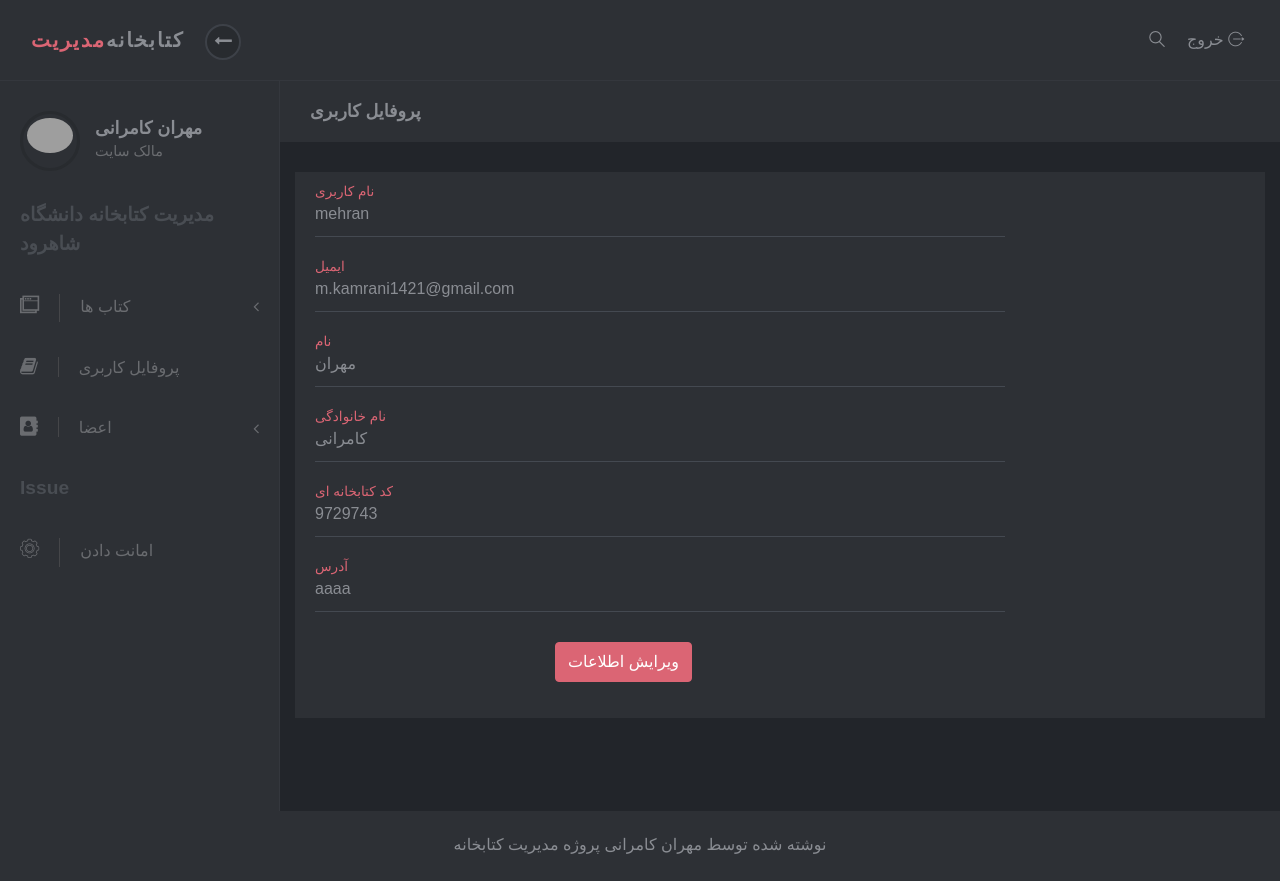
After one commit to mehran1421/Library-management-System, a Django app: page /account/profile in a window 1280 px wide. The commit adds this page. Run offline with Django 3.2, Linux system fonts and the light colour scheme; a user stored in the database is signed in; data comes from the database, SQL or seed files in the repository; both versions use the stored data as it was after the commit; some libraries are stand-ins or nearby versions; some web fonts are replaced; grey boxes are pictures that could not be loaded.

Commit message:
profile user

```diff
--- a/account/forms.py
+++ b/account/forms.py
@@ -1,3 +1,19 @@
 from django import forms
-from book.models import Issue,Book
+from .models import User
 from django.utils.translation import ugettext_lazy as _
+
+class ProfileForm(forms.ModelForm):
+    def __init__(self,*args,**kwargs):
+        user=kwargs.pop('user')
+        super(ProfileForm,self).__init__(*args,**kwargs)
+
+        if not user.is_superuser:
+            self.fields['username'].disabled=True
+            self.fields['email'].disabled=True
+            self.fields['slug'].disabled=True
+        self.fields['username'].help_text='نام کاربری خود در هنگام ثبت نام وارد شده و قابل تغییر نیست'
+        self.fields['slug'].help_text='کد کاربری کتابخانه ای را از مدیر کتابخانه طلب کنید'
+
+    class Meta:
+        model=User
+        fields = ['username', 'email', 'first_name', 'last_name', 'slug', 'address']
--- a/account/urls.py
+++ b/account/urls.py
@@ -1,5 +1,5 @@
 from django.urls import path
-from .views import BookList, BookCreate, MemberList, IssueBook, IssueUpdate, IssueList,Submitions,SearchIssueList,SearchBookList
+from .views import BookList, BookCreate, MemberList, IssueBook, IssueUpdate, IssueList,Submitions,SearchIssueList,SearchBookList,Profile
 
 app_name = 'account'
 urlpatterns = [
@@ -12,4 +12,5 @@ urlpatterns = [
     path('issue/update/<int:pk>', IssueUpdate.as_view(), name='issue_update'),
     path('issue/delete/<int:pk>', Submitions.as_view(), name="issue-delete"),
     path('issue/search', SearchIssueList.as_view(), name="issue-search"),
+    path('profile',Profile.as_view(),name='profile'),
 ]
--- a/account/views.py
+++ b/account/views.py
@@ -6,6 +6,7 @@ from book.models import Book, Issue
 from .mixins import SuperUserAccessMixin, FormValidMixin,FormDeleteMixin,FormRenewMixin
 from account.models import User
 from django.db.models import Q
+from .forms import ProfileForm
 
 
 class BookList(LoginRequiredMixin, ListView):
@@ -39,7 +40,7 @@ class IssueBook(SuperUserAccessMixin, FormValidMixin, CreateView):
 
 class IssueList(LoginRequiredMixin,ListView):
     template_name = 'registrations/issue_list.html'
-    queryset = Issue.objects.all()
+
     def get_queryset(self):
         if self.request.user.is_superuser:
             return Issue.objects.all()
@@ -69,7 +70,7 @@ class SearchIssueList(SuperUserAccessMixin,ListView):
         return Issue.objects.filter(Q(slugBook__icontains=search)|Q(slugUser__icontains=search))
 
 
-class SearchBookList(ListView):
+class SearchBookList(LoginRequiredMixin,ListView):
     paginate_by=6
     template_name="registrations/list_book.html"
 
@@ -81,3 +82,20 @@ class SearchBookList(ListView):
                                    Q(author__icontains=search)|
                                    Q(description__icontains=search)|
                                    Q(category__title__icontains=search),status='p')
+
+
+class Profile(LoginRequiredMixin, UpdateView):
+    model = User
+    form_class = ProfileForm
+    template_name = "registrations/profile.html"
+    success_url = reverse_lazy("account:profile")
+
+    def get_object(self, queryset=None):
+        return User.objects.get(pk=self.request.user.pk)
+
+    def get_form_kwargs(self):
+        kwargs = super(Profile, self).get_form_kwargs()
+        kwargs.update({
+            'user': self.request.user
+        })
+        return kwargs
--- a/templates/registrations/base.html
+++ b/templates/registrations/base.html
@@ -74,7 +74,6 @@
             <p class="no-margin-bottom">
                 نوشته شده توسط مهران کامرانی
                 پروژه مدیریت کتابخانه
-                {{ request.resolver_match }}
             </p>
         </div>
     </div>
--- /dev/null
+++ b/templates/registrations/profile.html
@@ -0,0 +1,65 @@
+{% extends 'registrations/base.html' %}
+{% load static %}
+{% load widget_tweaks %}
+{% load crispy_forms_tags %}
+
+
+{% block metatitle %}
+    پروفایل کاربری
+{% endblock %}
+
+{% block code %}
+    <div class="page-content">
+        <div class="page-header">
+            <div class="container-fluid">
+                <h2 class="h5 no-margin-bottom">پروفایل کاربری</h2>
+            </div>
+        </div>
+        <div class="col-lg-12">
+            <div class="block">
+                <div class="block-body">
+                    <form class="form-horizontal" method="post" enctype="multipart/form-data">
+                        {% csrf_token %}
+                        <div class="line"></div>
+                        <div class="row">
+                            <div class="col-sm-9">
+                                <div class="form-group-material">
+                                    {{ form.username|add_class:"input-material"|attr:"id:register-username name:registerUsername" }}
+                                    <label for="register-username" class="label-material">نام کاربری</label>
+                                </div>
+                                <div class="form-group-material">
+                                    {{ form.email|add_class:"input-material"|attr:"id:register-username name:registerUsername" }}
+                                    <label for="register-username" class="label-material">ایمیل</label>
+                                </div>
+                                <div class="form-group-material">
+                                    {{ form.first_name|add_class:"input-material"|attr:"id:register-username name:registerUsername" }}
+                                    <label for="register-username" class="label-material">نام</label>
+                                </div>
+                                <div class="form-group-material">
+                                    {{ form.last_name|add_class:"input-material"|attr:"id:register-username name:registerUsername" }}
+                                    <label for="register-username" class="label-material">نام خانوادگی</label>
+                                </div>
+                                <div class="form-group-material">
+                                    {{ form.slug|add_class:"input-material"|attr:"id:register-username name:registerUsername" }}
+                                    <label for="register-username" class="label-material">کد کتابخانه ای</label>
+                                </div>
+                                <div class="form-group-material">
+                                    {{ form.address|add_class:"input-material"|attr:"id:register-username name:registerUsername" }}
+                                    <label for="register-username" class="label-material">آدرس</label>
+                                </div>
+
+                            </div>
+                        </div>
+                        <div class="line"></div>
+
+                        <div class="form-group row">
+                            <div class="col-sm-9 ml-auto">
+                                <button type="submit" class="btn btn-primary">ویرایش اطلاعات</button>
+                            </div>
+                        </div>
+                    </form>
+                </div>
+            </div>
+        </div>
+    </div>
+{% endblock %}
--- a/templates/registrations/sidebar.html
+++ b/templates/registrations/sidebar.html
@@ -33,6 +33,7 @@
                 {% endif %}
             </ul>
         </li>
+        <li><a href="{% url 'account:profile' %}"><i class="fa fa-book"></i>پروفایل کاربری</a></li>
         {% if request.user.is_superuser %}
             <li>
                 <a href="#exampledropdownDropdown2" aria-expanded="false" data-toggle="collapse">
@@ -52,5 +53,6 @@
 
             </ul>
         {% endif %}
+
 </nav>
 <!-- Sidebar Navigation end-->
```
Also changed, not shown: db.sqlite3.
